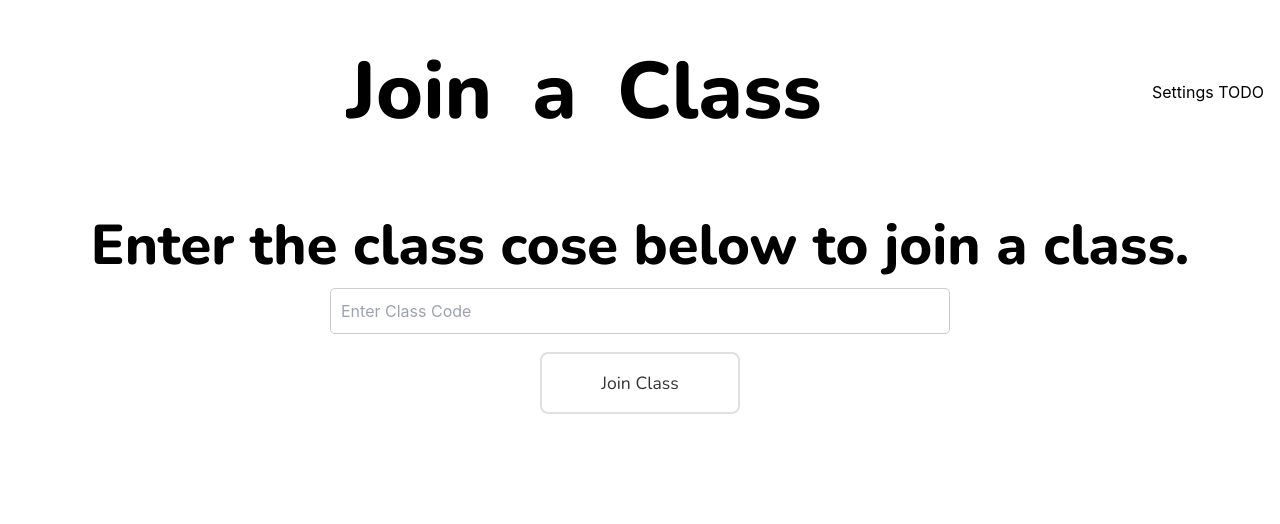
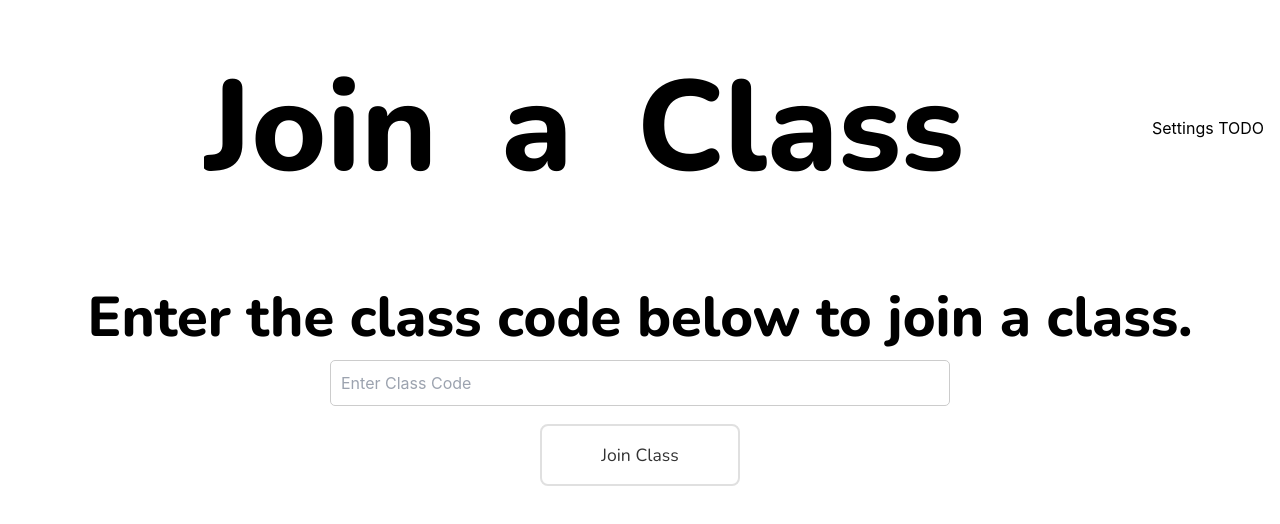
Before and after one commit to SwiftSeizure/tAI, a React (Create React App) app in the folder tai-frontend/: page /joinclass in a window 1280 px wide. Shown: the top 524 px of the page. Built offline with nearby package versions, Linux system fonts and the light colour scheme; some icons are missing.

Commit message:
Fixed spelling mistake and added the ability for adjusting a title size

```diff
--- a/tai-frontend/src/pages/Student/JoinClassPage.js
+++ b/tai-frontend/src/pages/Student/JoinClassPage.js
@@ -19,12 +19,13 @@ const JoinClassPage = () => {
         {/* Title card for the page */}
         < TitleCard
         title="Join a Class"
+        intro={true}
         />
 
         {/* Main content section for joining a class */}
         <div className="new-class-card">
             <h1 className="title-card-h1">
-                Enter the class cose below to join a class.
+                Enter the class code below to join a class.
             </h1>
             <input
                 className="custom-input-standard"
--- a/tai-frontend/src/pages/Teacher/CreateUnitPage.js
+++ b/tai-frontend/src/pages/Teacher/CreateUnitPage.js
@@ -1,10 +1,17 @@
 import React from "react";
+import TitleCard from "../../components/TitleCard";
 
 // Not yet implemented, but this is the page for creating a unit.
 // It will be similar to the CreateClassPage, but for units instead of classes, and take the teacher to the module page
 const CreateUnitPage = () => {
 
-
+return(
+    <>
+    <div>
+        <TitleCard title={"Create A Unit"} intro={true}/>
+    </div>
+    </>
+);
 
 };
 
```
